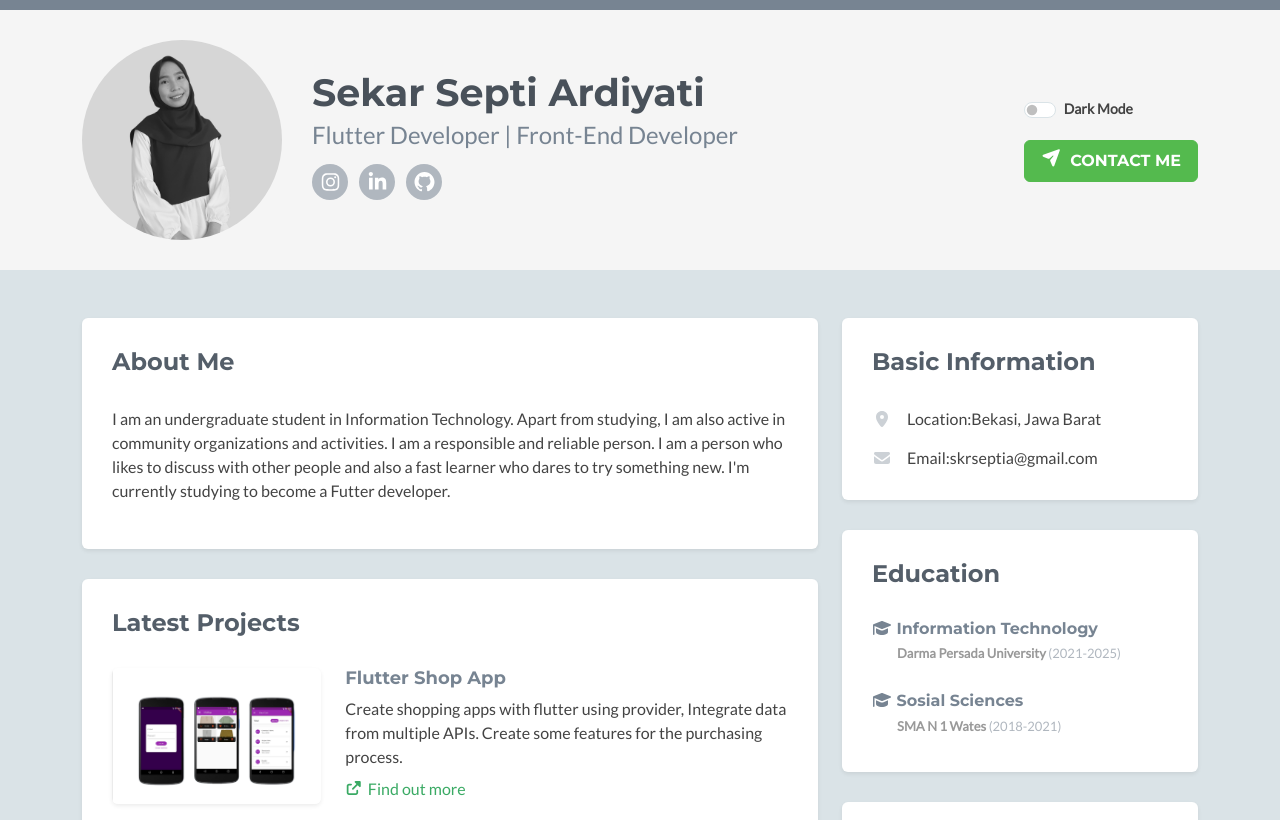
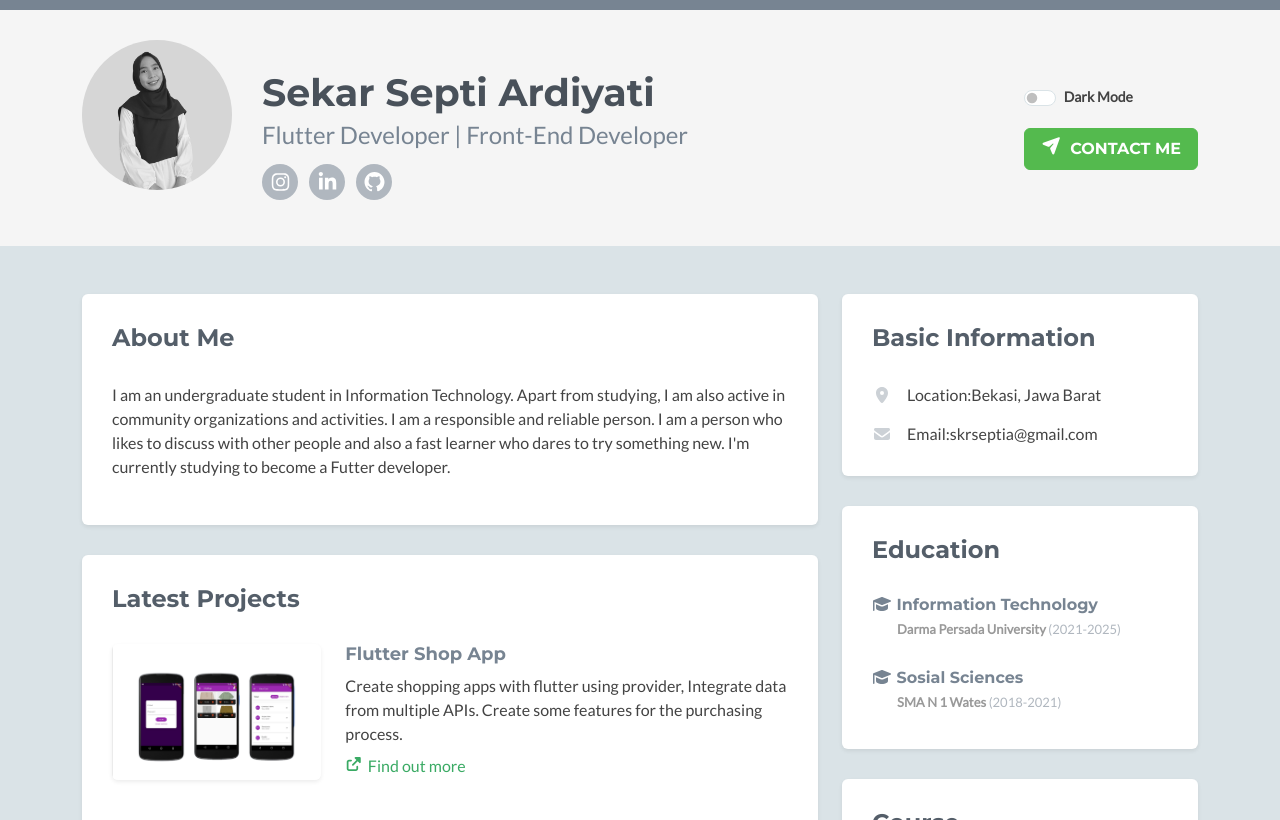
Before and after one commit to skrseptia/skrseptia.github.io, a plain HTML site: page index.html in a window 1280 px wide. Shown: the top 820 px of the page. Drawn offline with Linux system fonts and the light colour scheme; no server answers; some icons are missing.

Commit message:
Update index.html

```diff
--- a/index.html
+++ b/index.html
@@ -54,7 +54,7 @@
         <div class="container">
 	        <div class="row align-items-center">
 			    <div class="col">
-		            <img class="profile-image img-fluid float-start rounded-circle" src="assets/images/photo.jpeg" style="width: 200px; height: 200px;" alt="profile image" />
+		            <img class="profile-image img-fluid float-start rounded-circle" src="assets/images/photo.jpeg" style="width: 150px; height: 150px;" alt="profile image" />
 		            <div class="profile-content">
 		                <h1 class="name">Sekar Septi Ardiyati</h1>
 		                <h2 class="desc">Flutter Developer | Front-End Developer</h2>
```
